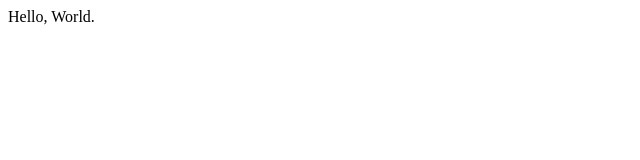
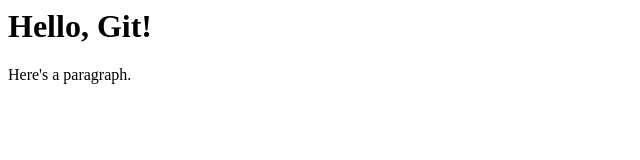
Before and after one commit to bildungsroman/demo-repo, a plain HTML site: page index.html in a window 1280 px wide. Shown: the whole page, without its empty margins (0-640 px from the left). Drawn offline with Linux system fonts and the light colour scheme.

Commit message:
Added some more content to HTML

```diff
--- a/index.html
+++ b/index.html
@@ -2,5 +2,6 @@
 
 </head>
 <body>
-  <p>Hello, World.</p>
+  <h1>Hello, Git!</h1>
+  <p>Here's a paragraph.</p>
 </body>
```
